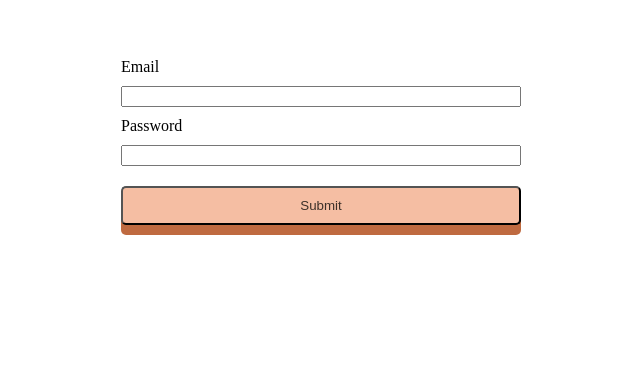
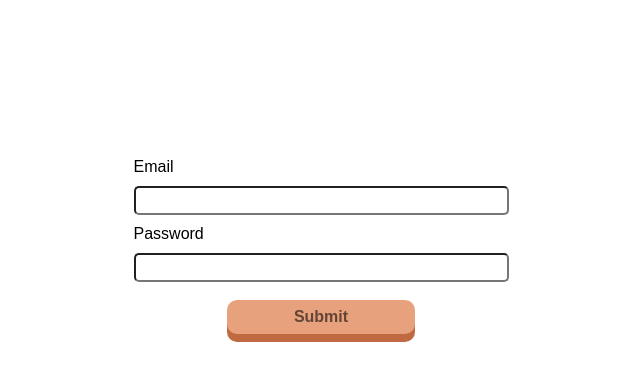
Before and after one commit to walston/signin, a React (Create React App) app: page / in a window 1280 px wide. Shown: the part 142-522 px from the top of the page, without its empty margins (319-959 px from the left). Built offline with nearby package versions, Linux system fonts and the light colour scheme.

Commit message:
button css

```diff
--- a/src/components/Button.css
+++ b/src/components/Button.css
@@ -1,17 +1,30 @@
 button {
-  --buttonHeight: 10px;
+  --buttonHeight: 8px;
+  --transition: 250ms;
   --color: 120;
   --lightColor: hsl(var(--color), 80%, 80%);
-  --middleColor: hsl(var(--color), 50%, 50%);
-  --darkColor: hsl(var(--color), 20%, 20%);
+  --middleColor: hsl(var(--color), 70%, 70%);
+  --darkColor: hsl(var(--color), 50%, 50%);
+  --textColor: hsl(var(--color), 30%, 30%);
+  background-color: var(--middleColor);
+  color: var(--textColor);
+  font-weight: 600;
+  border: none;
+  border-radius: 10px;
+  padding: 8px;
+  margin: var(--buttonHeight) auto;
+  box-shadow: 0 var(--buttonHeight) var(--darkColor);
+  width: 50%;
+  font-size: 16px;
+  transition: var(--transition);
+}
+button:hover {
   background-color: var(--lightColor);
-  color: var(--darkColor);
-  border-radius: 5px;
-  padding: 10px;
-  margin-top: var(--buttonHeight);
-  box-shadow: 0 var(--buttonHeight) var(--middleColor);
+  transition: var(--transition);
+  cursor: pointer;
 }
 button:active {
+  transition: var(--transition);
   transform: translateY(var(--buttonHeight));
   box-shadow: unset;
 }
--- a/src/routes/Home.css
+++ b/src/routes/Home.css
@@ -1,7 +1,13 @@
 form {
   display: flex;
   flex-direction: column;
-  max-width: 400px;
-  margin: 200px auto;
+  max-width: 375px;
+  margin: 300px auto;
   gap: 10px;
+  font-family: Arial, Helvetica, sans-serif;
 }
+input {
+  color: var(--textColor);
+  border-radius: 5px;
+  padding: 5px;
+}
```
